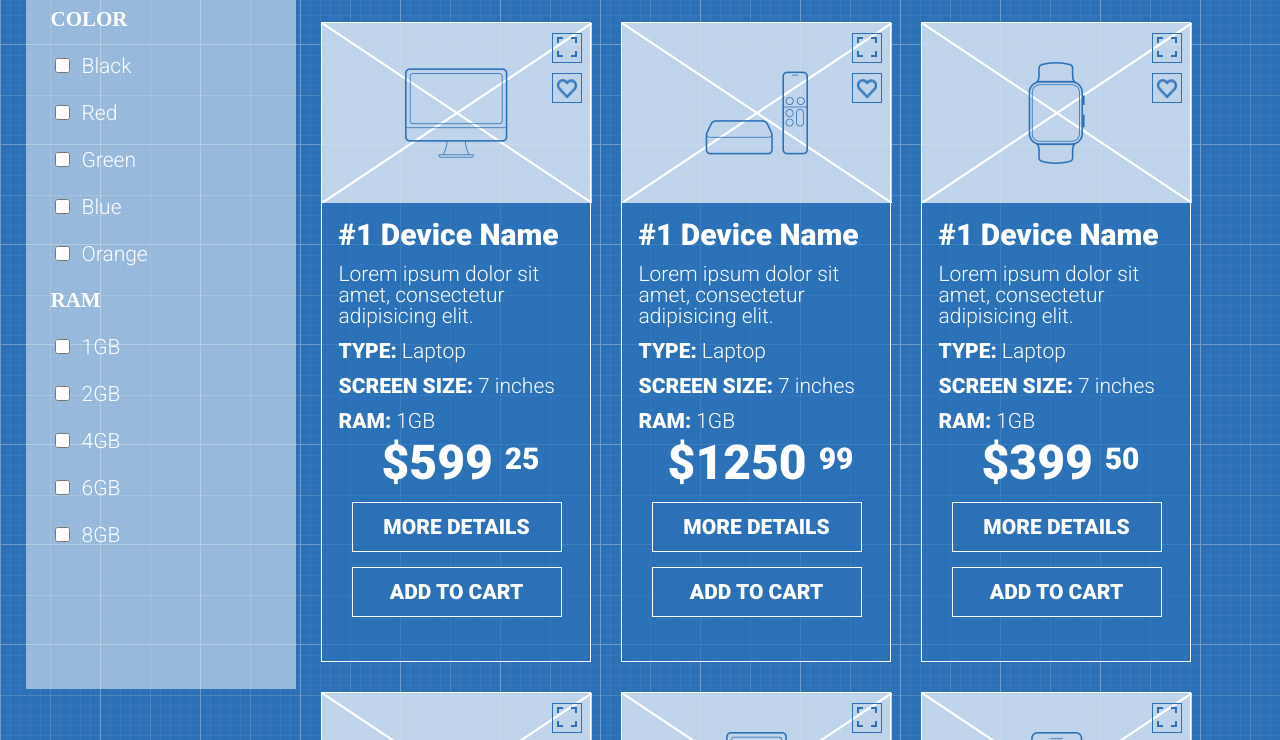
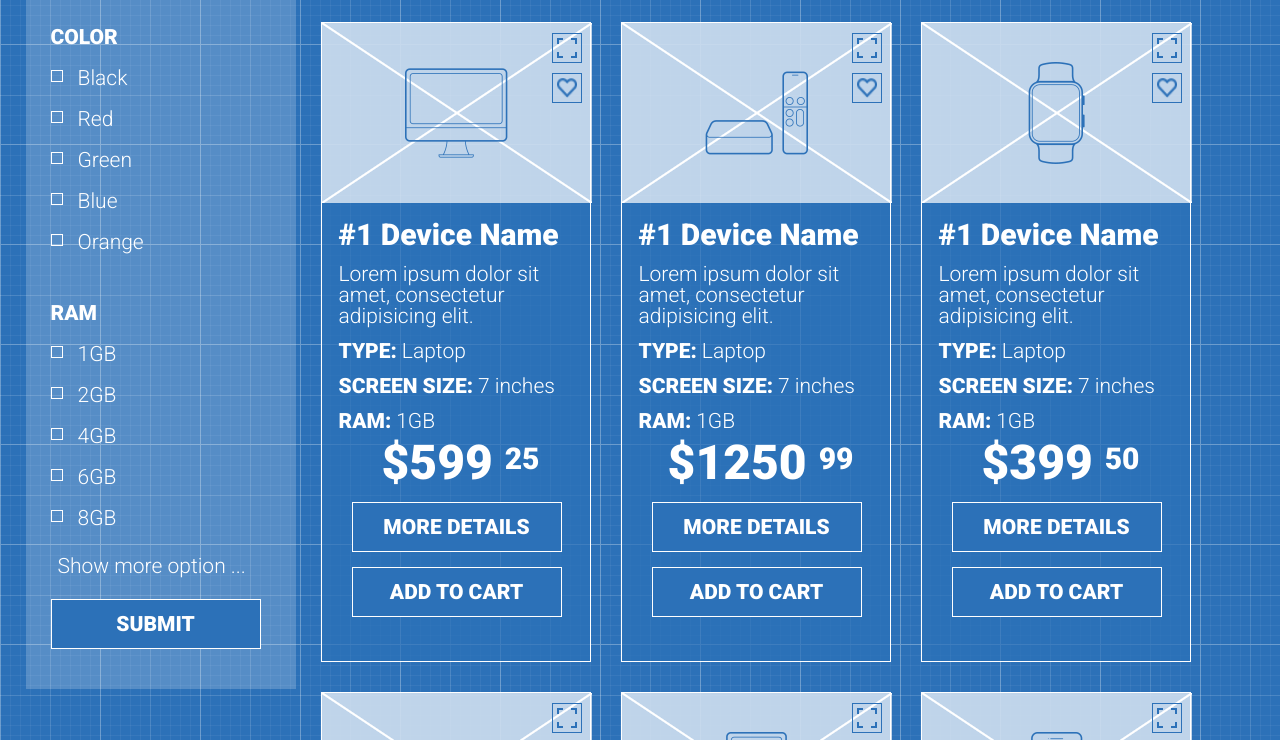
Before and after one commit to Marian7707/shop-project, a plain HTML site: page index.html in a window 1280 px wide. Shown: the part 656-1396 px from the top of the page. Drawn offline with Linux system fonts and the light colour scheme; a web font is replaced by a local one.

Commit message:
added menu filter and fixed sort menu

```diff
--- a/index.html
+++ b/index.html
@@ -65,37 +65,62 @@
 <section>
   <div class="radio">
     <div class="nav-menu-1"> DEVICE TYPE</div>
-    <label class="check">
-      <input class="check-input" type="checkbox">Laptop</label>
-    <label class="check">
-      <input class="check-input" type="checkbox">Tablet</label>
-
+    <div class="label-check">
+      <input  type="checkbox" id="Laptop"/>
+          <label  for="Laptop">Laptop</label>
+    </div>
+    <div class="label-check">
+      <input  type="checkbox" id="Tablet"/>
+          <label  for="Tablet">Tablet</label>
+    </div>
 
     <div class="nav-menu-1"> COLOR</div>
-    <label class="check">
-      <input class="check-input" type="checkbox">Black</label>
-    <label class="check">
-      <input class="check-input" type="checkbox">Red</label>
-    <label class="check">
-      <input class="check-input" type="checkbox">Green</label>
-    <label class="check">
-      <input class="check-input" type="checkbox">Blue</label>
-    <label class="check">
-      <input class="check-input" type="checkbox">Orange</label>
-
+    <div class="label-check">
+      <input  type="checkbox" id="Black"/>
+          <label  for="Black">Black</label>
+    </div>
+    <div class="label-check">
+      <input  type="checkbox" id="Red"/>
+          <label  for="Red">Red</label>
+    </div>
+    <div class="label-check">
+      <input  type="checkbox" id="Green"/>
+          <label  for="Green">Green</label>
+    </div>
+    <div class="label-check">
+      <input  type="checkbox" id="Blue"/>
+          <label  for="Blue">Blue</label>
+    </div>
+    <div class="label-check">
+      <input  type="checkbox" id="Orange"/>
+          <label  for="Orange">Orange</label>
+    </div>
 
     <div class="nav-menu-1"> RAM</div>
-    <label class="check">
-      <input class="check-input" type="checkbox">1GB</label>
-    <label class="check">
-      <input class="check-input" type="checkbox">2GB</label>
-    <label class="check">
-      <input class="check-input" type="checkbox">4GB</label>
-    <label class="check">
-      <input class="check-input" type="checkbox">6GB</label>
-    <label class="check">
-      <input class="check-input" type="checkbox">8GB</label>
-
+    <div class="label-check">
+      <input  type="checkbox" id="gb-1"/>
+          <label  for="gb-1">1GB</label>
+    </div>
+    <div class="label-check">
+      <input  type="checkbox" id="gb-2"/>
+          <label  for="gb-2">2GB</label>
+    </div>
+    <div class="label-check">
+      <input  type="checkbox" id="gb-4"/>
+          <label  for="gb-4">4GB</label>
+    </div>
+    <div class="label-check">
+      <input  type="checkbox" id="gb-6"/>
+          <label  for="gb-6">6GB</label>
+    </div>
+    <div class="label-check">
+      <input  type="checkbox" id="gb-8"/>
+          <label  for="gb-8">8GB</label>
+    </div>
+    <div class="show-more">
+    <p >Show more option ...</p>
+        <button class="submit" type="submit"><a href="">SUBMIT</a></button>
+  </div>
   </div>
 
 
@@ -103,12 +128,12 @@
     <div class="links">Home page > Product > <u>Laptop and Tablets</u></div>
     <div class="name-page"> Laptop and Tablets
 <ul class="menu-2">
-      <li><a class="sort-1" href="">Product <div class="img-2"></div></a>
+      <li><a class="sort-1" href="">Sort by price <div class="img-2"></div></a>
 
         <ul class="option">
-          <li > <a href="#">Lorem ipsum dolor</a></li>
-          <li > <a href="#">Sit amet</a></li>
-          <li > <a href="#">Consectetur adipisicing</a></li>
+          <li > <a href="#">Sort by name</a></li>
+          <li > <a href="#">Sort by date</a></li>
+          <li > <a href="#">Sort by popularity</a></li>
 
         </ul>
  </ul>
--- a/style.css
+++ b/style.css
@@ -203,33 +203,136 @@ section {
   justify-content: center;
 }
 .radio {
-  padding-top: 25px;
   padding-left: 25px;
   margin-right: 25px;
-  background-color: rgba(255, 255, 255, 0.5);
+  background-color: rgba(255, 255, 255, 0.2);
   min-width: 270px;
   height: 845px;
   display: flex;
   flex-direction: column;
 }
-.check {
+.nav-menu-1 {
+  margin-top: 30px;
+  margin-bottom: 20px;
+  font-size: 21px;
+  color: white;
+  font-family: "Roboto", sans-serif;
+  font-weight: bold;
+}
+label {
+  margin-bottom: 20px;
+  width: 100%;
+  display: flex;
+  align-items: center;
+}
+label:before {
+  margin-bottom: 6px;
+  margin-right: 15px;
+  content: "";
+  display: flex;
+  width: 10px;
+  height: 10px;
+  border: 1px solid white;
+  cursor: pointer;
+}
+.label-check {
+  width: 100%;
+  color: white;
+  font-size: 21px;
   font-family: "Roboto", sans-serif;
   font-weight: lighter;
+}
+#Laptop {
+  display: none;
+}
+#Laptop:checked + label:before {
+  background-color: white;
+}
+#Tablet {
+  display: none;
+}
+#Tablet:checked + label:before {
+  background-color: white;
+}
+#Black {
+  display: none;
+}
+#Black:checked + label:before {
+  background-color: white;
+}
+#Red {
+  display: none;
+}
+#Red:checked + label:before {
+  background-color: white;
+}
+#Green {
+  display: none;
+}
+#Green:checked + label:before {
+  background-color: white;
+}
+#Blue {
+  display: none;
+}
+#Blue:checked + label:before {
+  background-color: white;
+}
+#Orange {
+  display: none;
+}
+#Orange:checked + label:before {
+  background-color: white;
+}
+#gb-1 {
+  display: none;
+}
+#gb-1:checked + label:before {
+  background-color: white;
+}
+#gb-2 {
+  display: none;
+}
+#gb-2:checked + label:before {
+  background-color: white;
+}
+#gb-4 {
+  display: none;
+}
+#gb-4:checked + label:before {
+  background-color: white;
+}
+#gb-6 {
+  display: none;
+}
+#gb-6:checked + label:before {
+  background-color: white;
+}
+#gb-8 {
+  display: none;
+}
+#gb-8:checked + label:before {
+  background-color: white;
+}
+.show-more {
   color: white;
   font-size: 21px;
-  margin-bottom: 25px;
+  font-family: "Roboto";
+  font-weight: lighter;
 }
-.check-input {
-  width: 15px;
-  height: 15px;
-  margin-right: 12px;
+.submit {
+  margin-top: 15px;
+  width: 210px;
+  height: 50px;
+  background-color: #2c71b8;
+  border: 1px solid white;
 }
-.nav-menu-1 {
-  margin-bottom: 25px;
+.submit a {
   font-size: 21px;
+  font-family: "Roboto";
+  font-weight: bold;
+  text-decoration: none;
   color: white;
-
-  font-weight: bold;
 }
 .catalog {
   flex-direction: column;
@@ -299,9 +402,6 @@ section {
   align-items: center;
   width: 270px;
   height: 40px;
-  border-bottom: 1px solid white;
-  border-left: 1px solid white;
-  border-right: 1px solid white;
 }
 .option li a {
   text-decoration: none;
@@ -431,7 +531,7 @@ section {
 }
 .image-2 {
   border: 1px solid #2c71b8;
-  background-position: 50% 40%;
+  background-position: center;
   margin-bottom: 10px;
   width: 30px;
   height: 30px;
@@ -445,7 +545,7 @@ section {
   height: 30px;
   background-size: 20px 20px;
   background-repeat: no-repeat;
-  background-position: 50% 60%;
+  background-position: center;
   background-image: url(./images/like\ 5.png);
 }
 .image-2:hover {
```
